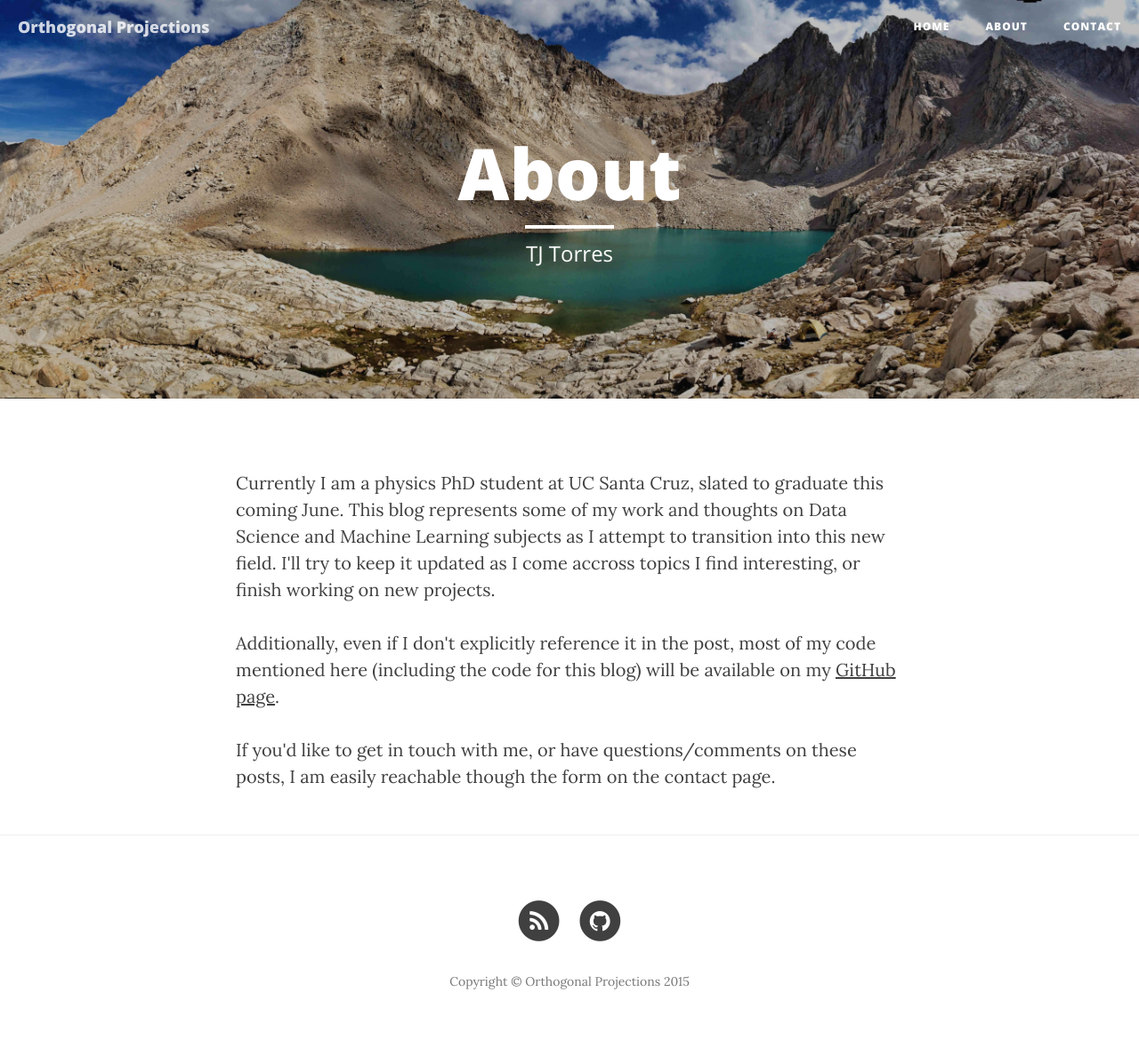
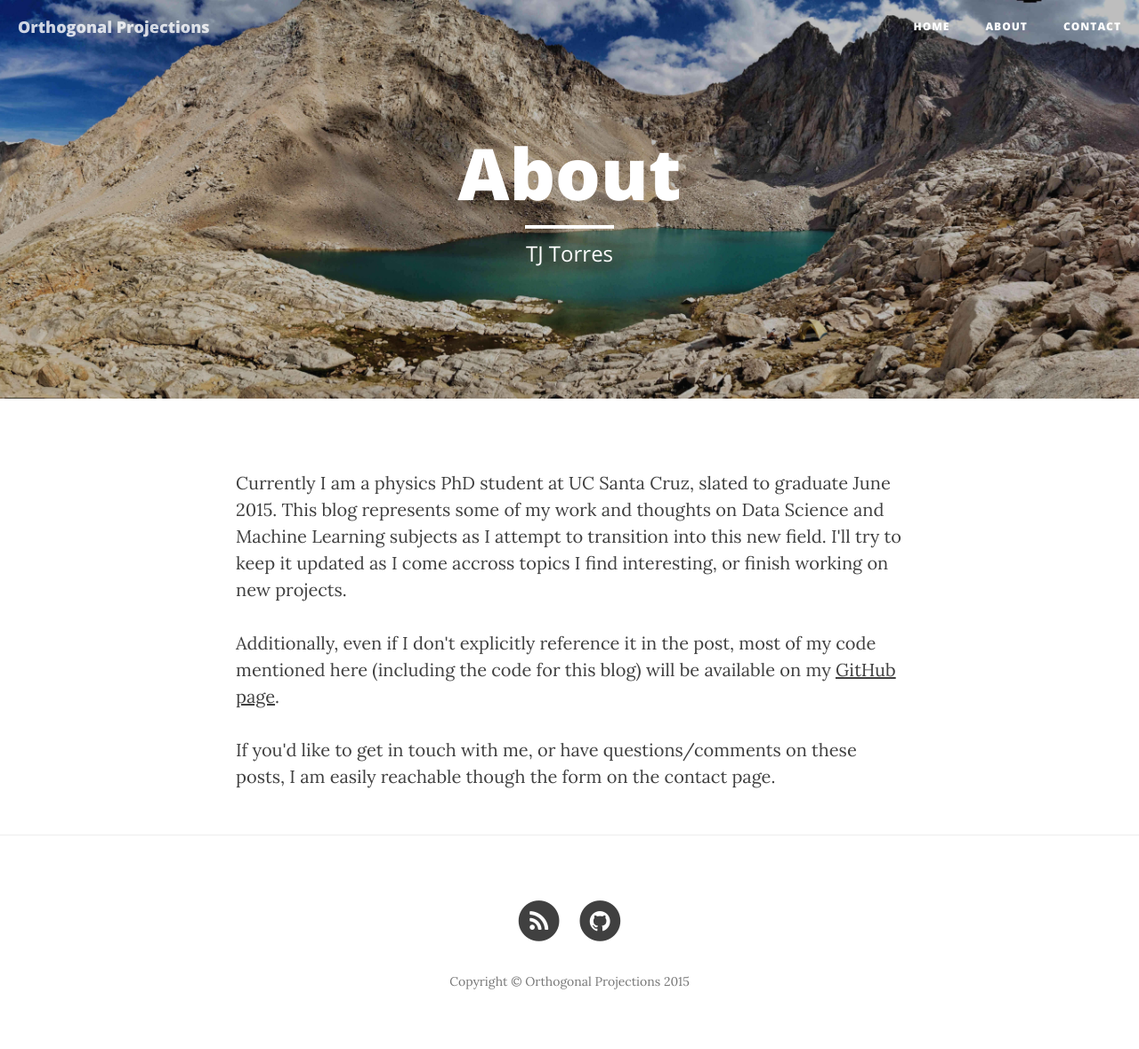
Before and after one commit to tjtorres/tjtorres.github.io, a Jekyll site: the page built from about.html, in a window 1280 px wide. Shown: the whole page at 89% size. Built offline with Jekyll 4.4.1, drawn with Linux system fonts in a browser that asks for light colours; nearby versions of some CDN libraries.

```diff
--- a/about.html
+++ b/about.html
@@ -5,7 +5,7 @@
 header-img: "img/about-bg.jpg"
 ---
 
-<p>Currently I am a physics PhD student at UC Santa Cruz, slated to graduate this coming June. This blog represents some of my work and thoughts on Data Science and Machine Learning subjects as I attempt to transition into this new field. I'll try to keep it updated as I come accross topics I find interesting, or finish working on new projects.</p>
+<p>Currently I am a physics PhD student at UC Santa Cruz, slated to graduate June 2015. This blog represents some of my work and thoughts on Data Science and Machine Learning subjects as I attempt to transition into this new field. I'll try to keep it updated as I come accross topics I find interesting, or finish working on new projects.</p>
 
 <p>Additionally, even if I don't explicitly reference it in the post, most of my code mentioned here (including the code for this blog) will be available on my <a href='https://github.com/tjtorres'>GitHub page</a>.</p>
 
--- a/contact.html
+++ b/contact.html
@@ -1,7 +1,7 @@
 ---
 layout: page
 title: "Contact"
-description: "Have questions? Comments?."
+description: "Have questions? Comments?"
 header-img: "img/contact-bg.jpg"
 ---
 
```
Also changed, not shown: 3 other files.
